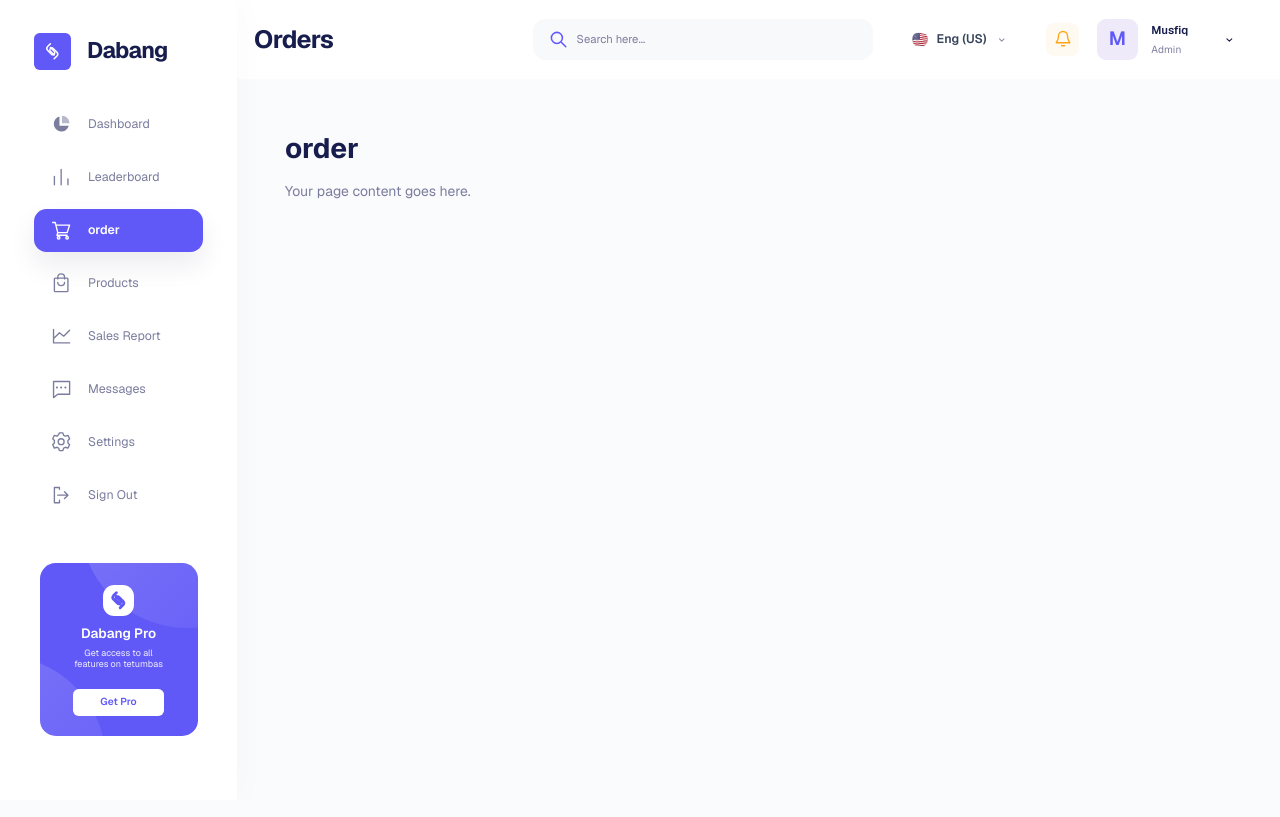
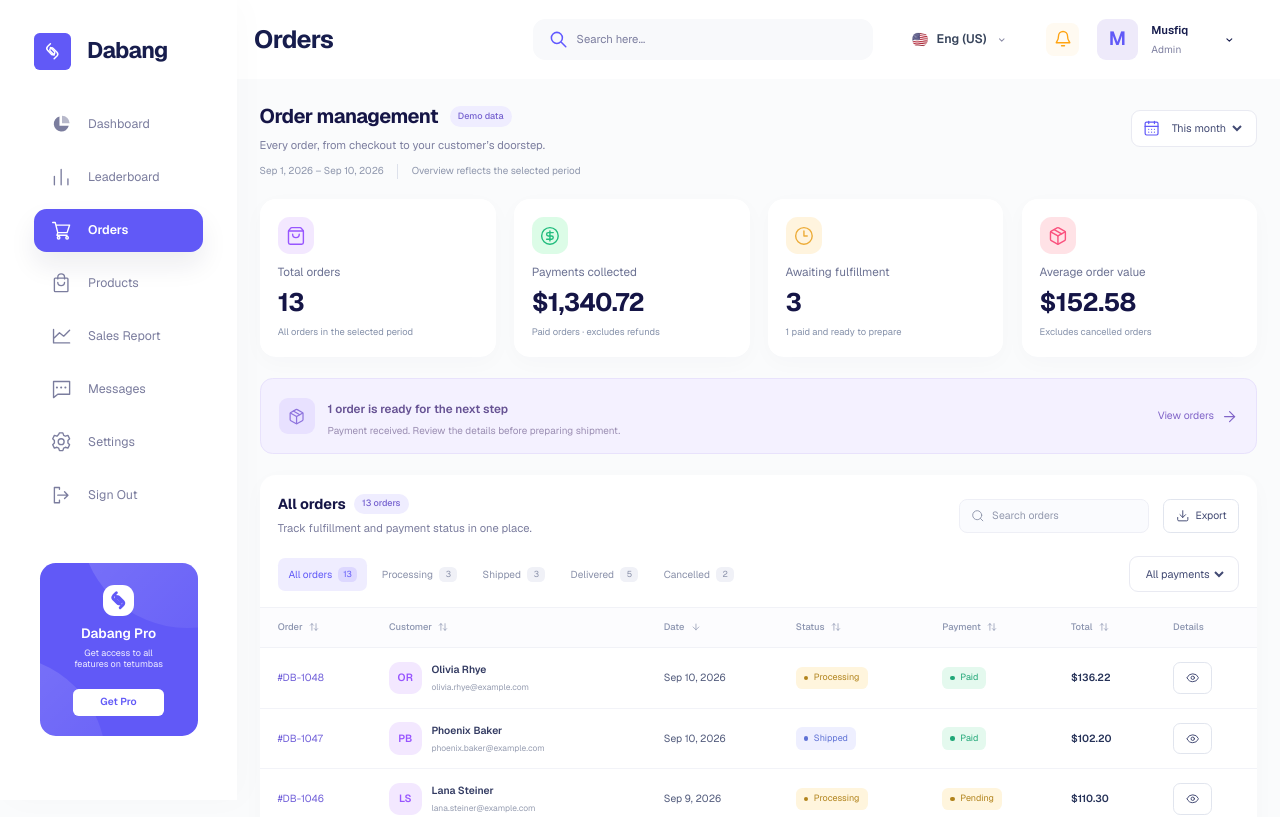
Before and after one commit to yonas-t-a/sales_dashboard, a Next.js app: page /orders in a window 1280 px wide. Shown: the top 817 px of the page. Built offline with nearby package versions, Linux system fonts and the light colour scheme.

Commit message:
orders page

```diff
--- a/app/[section]/page.tsx
+++ b/app/[section]/page.tsx
@@ -2,7 +2,7 @@ import { notFound } from "next/navigation";
 import { navigationItems } from "@/config/navigation";
 
 const pages = [
-  ...navigationItems.filter((item) => item.href !== "/" && item.href !== "/leaderboard").map((item) => ({ slug: item.href.slice(1), title: item.label, description: "Your page content goes here." })),
+  ...navigationItems.filter((item) => !["/", "/leaderboard", "/orders"].includes(item.href)).map((item) => ({ slug: item.href.slice(1), title: item.label, description: "Your page content goes here." })),
   { slug: "upgrade", title: "Dabang Pro", description: "Connect your upgrade flow here." },
   { slug: "sign-out", title: "Sign Out", description: "Connect your authentication provider here to enable sign out." },
 ];
--- /dev/null
+++ b/app/orders/page.tsx
@@ -0,0 +1,7 @@
+import type { Metadata } from "next";
+import { OrdersPage } from "@/components/orders/orders-page";
+
+export const metadata: Metadata = { title: "Orders | Dabang" };
+export default function Page() {
+  return <OrdersPage />;
+}
--- a/components/topbar/topbar.tsx
+++ b/components/topbar/topbar.tsx
@@ -10,7 +10,7 @@ import styles from "./topbar.module.css";
 export function Topbar() {
   const pathname = usePathname();
   const currentPage = navigationItems.find(({ href }) => href === "/" ? pathname === href : pathname === href || pathname.startsWith(`${href}/`));
-  const title = currentPage?.label === "order" ? "Orders" : currentPage?.label ?? (pathname === "/upgrade" ? "Dabang Pro" : pathname === "/sign-out" ? "Sign Out" : "Dabang");
+  const title = currentPage?.label ?? (pathname === "/upgrade" ? "Dabang Pro" : pathname === "/sign-out" ? "Sign Out" : "Dabang");
 
   return (
     <header className={styles.topbar}>
--- /dev/null
+++ b/components/ui/data-table.tsx
@@ -0,0 +1,50 @@
+"use client";
+
+import { useState, type ReactNode } from "react";
+import { flexRender, getCoreRowModel, getFilteredRowModel, getPaginationRowModel, getSortedRowModel, useReactTable, type ColumnDef, type SortingState } from "@tanstack/react-table";
+import { ArrowDown, ArrowUp, ArrowUpDown, ChevronLeft, ChevronRight, Download, Search } from "lucide-react";
+import { exportCsv } from "@/lib/export-csv";
+import styles from "@/components/leaderboard/leaderboard.module.css";
+
+type Props<T extends { id: string }> = {
+  data: T[]; columns: ColumnDef<T>[]; title: string; description: string;
+  searchLabel: string; searchText: (row: T) => string; noun: string;
+  exportName: string; exportHeaders: string[]; exportRow: (row: T) => (string | number)[];
+  initialSorting: SortingState; toolbar?: ReactNode;
+};
+
+export function DataTable<T extends { id: string }>({ data, columns, title, description, searchLabel, searchText, noun, exportName, exportHeaders, exportRow, initialSorting, toolbar }: Props<T>) {
+  "use no memo";
+  const [search, setSearch] = useState("");
+  const [sorting, setSorting] = useState<SortingState>(initialSorting);
+  // TanStack v8 owns a mutable instance; it is consumed locally without compiler memoization.
+  // eslint-disable-next-line react-hooks/incompatible-library
+  const table = useReactTable({
+    data, columns, state: { sorting, globalFilter: search }, onSortingChange: setSorting,
+    globalFilterFn: (row, _id, value) => searchText(row.original).toLowerCase().includes(String(value).trim().toLowerCase()),
+    getCoreRowModel: getCoreRowModel(), getFilteredRowModel: getFilteredRowModel(), getSortedRowModel: getSortedRowModel(), getPaginationRowModel: getPaginationRowModel(),
+    initialState: { pagination: { pageSize: 6 } }, getRowId: (row) => row.id,
+  });
+  const count = table.getFilteredRowModel().rows.length;
+  const { pageIndex, pageSize } = table.getState().pagination;
+  return <section className={styles.tableCard} aria-label={title}>
+    <div className={styles.tableHeader}>
+      <div><h2>{title} <span className={styles.count}>{data.length} {noun}</span></h2><p>{description}</p></div>
+      <div className={styles.tableActions}>
+        <label className={styles.search}><Search aria-hidden="true" /><input type="search" aria-label={searchLabel} placeholder={searchLabel} value={search} onChange={(event) => { setSearch(event.target.value); table.setPageIndex(0); }} /></label>
+        <button className={styles.button} disabled={!count} onClick={() => exportCsv(exportName, [exportHeaders, ...table.getPrePaginationRowModel().rows.map(({ original }) => exportRow(original))])}><Download aria-hidden="true" />Export</button>
+      </div>
+    </div>
+    {toolbar}
+    <div className={styles.tableScroll} tabIndex={0} role="region" aria-label={`Scrollable ${title.toLowerCase()}`}>
+      <table><caption className={styles.srOnly}>{title}. Use column headers to sort.</caption>
+        <thead>{table.getHeaderGroups().map((group) => <tr key={group.id}>{group.headers.map((header) => <th key={header.id} scope="col" aria-sort={header.column.getCanSort() ? header.column.getIsSorted() === "asc" ? "ascending" : header.column.getIsSorted() === "desc" ? "descending" : "none" : undefined}>
+          {header.column.getCanSort() ? <button onClick={header.column.getToggleSortingHandler()}>{flexRender(header.column.columnDef.header, header.getContext())}{header.column.getIsSorted() === "asc" ? <ArrowUp aria-hidden="true" /> : header.column.getIsSorted() === "desc" ? <ArrowDown aria-hidden="true" /> : <ArrowUpDown aria-hidden="true" />}</button> : flexRender(header.column.columnDef.header, header.getContext())}
+        </th>)}</tr>)}</thead>
+        <tbody>{table.getRowModel().rows.map((row) => <tr key={row.id}>{row.getVisibleCells().map((cell) => <td key={cell.id}>{flexRender(cell.column.columnDef.cell, cell.getContext())}</td>)}</tr>)}</tbody>
+      </table>
+    </div>
+    {!count && <div className={styles.empty}><Search aria-hidden="true" /><h3>No matching {noun}</h3><p>{search ? "Try another search term or clear your search." : "Try changing the filters above."}</p>{search && <button className={styles.button} onClick={() => { setSearch(""); table.setPageIndex(0); }}>Clear search</button>}</div>}
+    <div className={styles.pagination}><span role="status">{count ? `${pageIndex * pageSize + 1}–${Math.min((pageIndex + 1) * pageSize, count)} of ${count} ${noun}` : `0 ${noun}`}</span><div><button className={styles.button} aria-label="Previous page" disabled={!table.getCanPreviousPage()} onClick={() => table.previousPage()}><ChevronLeft aria-hidden="true" /></button><span>Page {count ? pageIndex + 1 : 0} of {table.getPageCount()}</span><button className={styles.button} aria-label="Next page" disabled={!table.getCanNextPage()} onClick={() => table.nextPage()}><ChevronRight aria-hidden="true" /></button></div></div>
+  </section>;
+}
--- a/config/navigation.ts
+++ b/config/navigation.ts
@@ -1,7 +1,7 @@
 export const navigationItems = [
   { label: "Dashboard", href: "/", icon: "dashboard" },
   { label: "Leaderboard", href: "/leaderboard", icon: "leaderboard" },
-  { label: "order", href: "/orders", icon: "orders" },
+  { label: "Orders", href: "/orders", icon: "orders" },
   { label: "Products", href: "/products", icon: "products" },
   { label: "Sales Report", href: "/sales-report", icon: "reports" },
   { label: "Messages", href: "/messages", icon: "messages" },
--- /dev/null
+++ b/data/orders.ts
@@ -0,0 +1,62 @@
+export type OrderStatus = "Processing" | "Shipped" | "Delivered" | "Cancelled";
+export type PaymentStatus = "Paid" | "Pending" | "Refunded";
+export type OrderPeriod = "month" | "week" | "all";
+export type OrderItem = { name: string; sku: string; quantity: number; priceCents: number };
+export type Order = {
+  id: string; customer: string; email: string; date: string;
+  status: OrderStatus; payment: PaymentStatus; channel: "Online store" | "Marketplace";
+  items: OrderItem[]; shippingCents: number; taxCents: number;
+  address: string; shippingMethod: string;
+};
+
+export const orderStatuses: OrderStatus[] = ["Processing", "Shipped", "Delivered", "Cancelled"];
+export const paymentStatuses: PaymentStatus[] = ["Paid", "Pending", "Refunded"];
+export const orderPeriods: Record<OrderPeriod, { label: string; start: string; end: string }> = {
+  month: { label: "This month", start: "2026-09-01", end: "2026-09-10" },
+  week: { label: "Last 7 days", start: "2026-09-04", end: "2026-09-10" },
+  all: { label: "All time", start: "2026-01-01", end: "2026-09-10" },
+};
+
+const catalog = [
+  { name: "Home Decor Range", sku: "HD-001", priceCents: 8900 },
+  { name: "Disney Princess Pink Bag 18′", sku: "BG-018", priceCents: 4500 },
+  { name: "Bathroom Essentials", sku: "BE-003", priceCents: 3250 },
+  { name: "Apple Smartwatch", sku: "AW-004", priceCents: 29900 },
+];
+
+const customers = ["Olivia Rhye", "Phoenix Baker", "Lana Steiner", "Demi Wilkinson", "Drew Cano", "Natali Craig", "Orlando Diggs", "Andi Lane", "Kate Morrison", "Alex Morgan", "Sam Wilson", "Jamie Chen", "Avery Brooks", "Jordan Lee", "Taylor Reed", "Morgan Ellis"];
+const dates = ["2026-09-10", "2026-09-10", "2026-09-09", "2026-09-09", "2026-09-08", "2026-09-08", "2026-09-07", "2026-09-06", "2026-09-05", "2026-09-04", "2026-09-03", "2026-09-02", "2026-09-01", "2026-08-30", "2026-08-28", "2026-08-25"];
+const statuses: OrderStatus[] = ["Processing", "Shipped", "Processing", "Delivered", "Processing", "Delivered", "Shipped", "Cancelled", "Delivered", "Shipped", "Delivered", "Cancelled", "Delivered", "Delivered", "Shipped", "Delivered"];
+
+// Fixed demo orders. Amounts use integer cents to keep line items and totals exact.
+export const orders: Order[] = customers.map((customer, i) => {
+  const items = [{ ...catalog[i % catalog.length], quantity: i % 3 + 1 }];
+  if (i % 4 === 0) items.push({ ...catalog[(i + 2) % catalog.length], quantity: 1 });
+  const subtotal = items.reduce((sum, item) => sum + item.priceCents * item.quantity, 0);
+  return {
+    id: `DB-${1048 - i}`, customer, email: `${customer.toLowerCase().replaceAll(" ", ".")}@example.com`, date: dates[i],
+    status: statuses[i], payment: statuses[i] === "Cancelled" ? "Refunded" : i === 2 || i === 4 ? "Pending" : "Paid",
+    channel: i % 3 === 0 ? "Marketplace" : "Online store", items,
+    shippingCents: subtotal >= 15000 ? 0 : 500, taxCents: Math.round(subtotal * .08),
+    address: `${120 + i} Market Street, Apt ${i + 1}\nSan Francisco, CA 94103\nUnited States`,
+    shippingMethod: "Standard delivery · 3–5 business days",
+  };
+});
+
+export function orderSubtotal(order: Order) { return order.items.reduce((sum, item) => sum + item.priceCents * item.quantity, 0); }
+export function orderTotal(order: Order) { return orderSubtotal(order) + order.shippingCents + order.taxCents; }
+export function formatMoney(cents: number) { return new Intl.NumberFormat("en-US", { style: "currency", currency: "USD" }).format(cents / 100); }
+export function formatOrderDate(date: string) { return new Intl.DateTimeFormat("en-US", { month: "short", day: "numeric", year: "numeric", timeZone: "UTC" }).format(new Date(`${date}T00:00:00Z`)); }
+export function ordersForPeriod(period: OrderPeriod) {
+  const { start, end } = orderPeriods[period];
+  return orders.filter((order) => order.date >= start && order.date <= end);
+}
+export function summarizeOrders(data: Order[]) {
+  const active = data.filter((order) => order.status !== "Cancelled");
+  return {
+    count: data.length,
+    collectedCents: data.filter((order) => order.payment === "Paid").reduce((sum, order) => sum + orderTotal(order), 0),
+    processing: data.filter((order) => order.status === "Processing").length,
+    averageCents: active.length ? Math.round(active.reduce((sum, order) => sum + orderTotal(order), 0) / active.length) : 0,
+  };
+}
```
Also changed, not shown: 2 other files (tests, documents, lock files or other folders).
